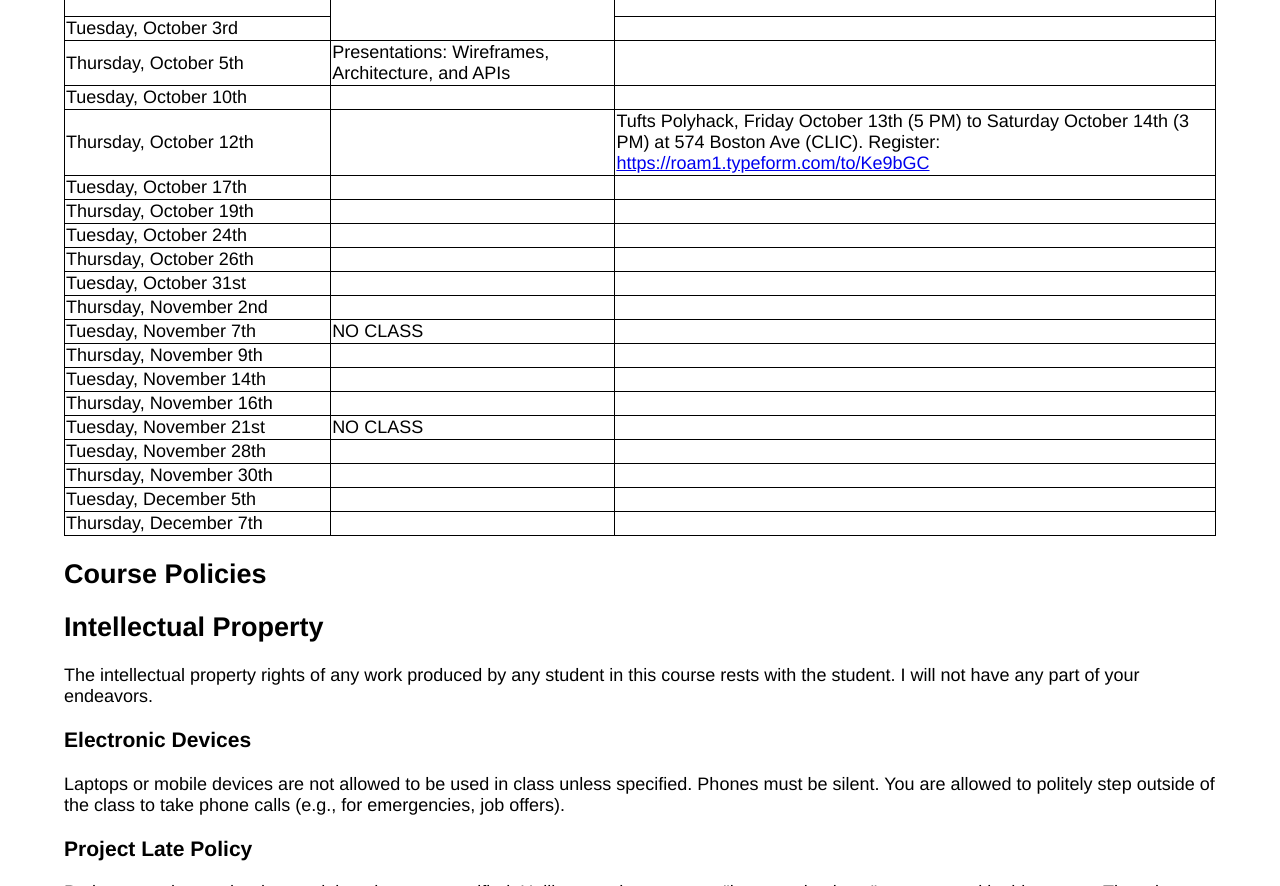
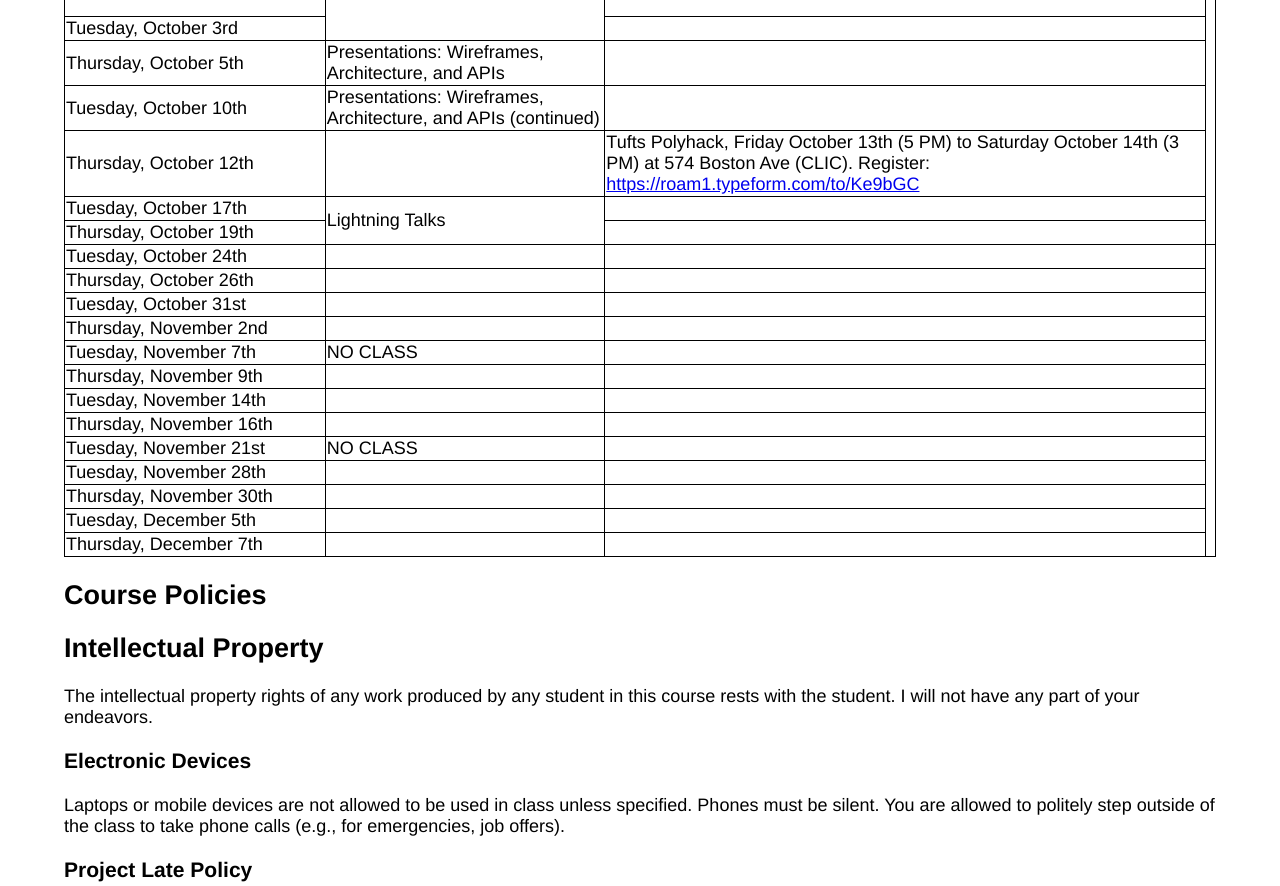
Before and after one commit to tuftsdev/MobileDev, a plain HTML site: page index.html in a window 1280 px wide. Shown: the part 2898-3784 px from the top of the page. Drawn offline with Linux system fonts and the light colour scheme.

Commit message:
Updated schedule

```diff
--- a/index.html
+++ b/index.html
@@ -186,7 +186,7 @@
 </tr>
 <tr>
 <td>Tuesday, October 10th</td>
-<td>&nbsp;</td>
+<td>Presentations: Wireframes, Architecture, and APIs (continued)</td>
 <td>&nbsp;</td>
 </tr>
 <tr>
@@ -196,7 +196,7 @@
 </tr>
 <tr>
 <td>Tuesday, October 17th</td>
-<td>&nbsp;</td>
+<td rowspan="2">Lightning Talks</td>
 <td>&nbsp;</td>
 </tr>
 <tr>
```
